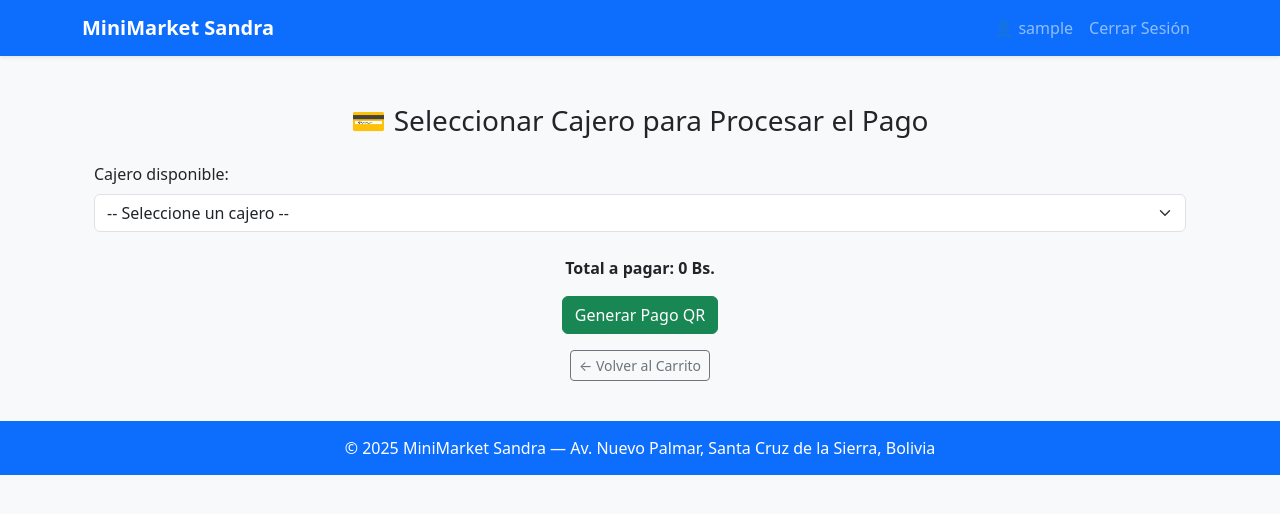
After one commit to NowIose/MiniMarketDespliegue, a Django app: page /ventas/carrito/pago/ in a window 1280 px wide. The commit adds this page. Shown: the top 514 px of the page. Run offline with Django 5.2, Linux system fonts and the light colour scheme; the visitor is signed in with stand-in values (Sample User, id 1); data comes from the database, SQL or seed files in the repository; data that the repository does not hold is empty; some libraries are stand-ins or nearby versions.

Commit message:
ListoCiclo2

```diff
--- a/Central/settings.py
+++ b/Central/settings.py
@@ -111,7 +111,7 @@ DATABASES = {
         'ENGINE': 'django.db.backends.postgresql',
         'NAME': 'db_market',
         'USER': 'postgres',
-        'PASSWORD': '2077',
+        'PASSWORD': 'gabo2004',
         'HOST': 'localhost',   # en minúsculas, no "LOCALHOST"
         'PORT': '5432',
     }
--- /dev/null
+++ b/Ventas/templates/ventas/seleccionar_cajero.html
@@ -0,0 +1,30 @@
+{% extends "base.html" %}
+{% block title %}Seleccionar Cajero{% endblock %}
+
+{% block content %}
+<div class="container mt-5">
+  <h3 class="text-center mb-4">💳 Seleccionar Cajero para Procesar el Pago</h3>
+
+  <form method="POST">
+    {% csrf_token %}
+    <div class="mb-3">
+      <label for="cajero" class="form-label">Cajero disponible:</label>
+      <select name="cajero" id="cajero" class="form-select" required>
+        <option value="">-- Seleccione un cajero --</option>
+        {% for c in cajeros %}
+          <option value="{{ c.usuario.id }}">{{ c.usuario.username }} - {{ c.cargo.cargo }}</option>
+        {% endfor %}
+      </select>
+    </div>
+
+    <div class="text-center mt-4">
+      <p class="fw-bold">Total a pagar: {{ total }} Bs.</p>
+      <button type="submit" class="btn btn-success">Generar Pago QR</button>
+    </div>
+  </form>
+
+  <div class="mt-3 text-center">
+    <a href="{% url 'ver_carrito' %}" class="btn btn-outline-secondary btn-sm">← Volver al Carrito</a>
+  </div>
+</div>
+{% endblock %}
--- a/Ventas/templates/ventas/ver_carrito.html
+++ b/Ventas/templates/ventas/ver_carrito.html
@@ -57,7 +57,9 @@
 
     <div class="text-end mt-3">
       <h4>Total: <strong>{{ total }} Bs.</strong></h4>
-      <a href="#" class="btn btn-success mt-2">💳 Proceder al pago</a>
+      <form method="get" action="{% url 'pago_qr' %}">
+        <button type="submit" class="btn btn-success mt-2">💳 Proceder al pago</button>
+      </form>
     </div>
 
   {% else %}
--- a/Ventas/urls.py
+++ b/Ventas/urls.py
@@ -8,5 +8,6 @@ urlpatterns = [
     path('carrito/actualizar/<int:item_id>/<str:accion>/', views.actualizar_cantidad, name='actualizar_cantidad'),
     path('carrito/eliminar/<int:item_id>/', views.eliminar_item, name='eliminar_item'),
     path('carrito/vaciar/', views.vaciar_carrito, name='vaciar_carrito'),
+    path('carrito/pago/', views.pago_qr, name='pago_qr'),
 ]
     # Otras rutas de Ventas pueden ir aquí
--- a/Ventas/views.py
+++ b/Ventas/views.py
@@ -74,3 +74,72 @@ def vaciar_carrito(request):
     carrito.items.all().delete()
     messages.info(request, "Se vació tu carrito.")
     return redirect('ver_carrito')
+
+from django.shortcuts import render, redirect
+from django.contrib.auth.decorators import login_required
+from io import BytesIO
+import qrcode, base64
+from Usuarios.models import Cliente, Empleado, CargoLaboral
+from Ventas.models import Carrito, DetalleVenta, MetodoPago, Venta
+#from Notificaciones.models import Notificacion  # opcional si usas tabla Notificacion
+
+@login_required
+def pago_qr(request):
+    carrito, _ = Carrito.objects.get_or_create(usuario=request.user)
+    items = carrito.items.select_related('producto')
+    total = carrito.total()
+
+    # Crear cliente si no existe
+    cliente, creado = Cliente.objects.get_or_create(usuario=request.user)
+
+    # Cajeros activos
+    cargo_cajero = CargoLaboral.objects.filter(cargo__iexact="Cajero").first()
+    cajeros = Empleado.objects.filter(estado=True, cargo=cargo_cajero)
+
+    if request.method == "POST":
+        id_cajero = request.POST.get("cajero")
+
+        # ✅ Manejo de empleado según tipo de usuario
+        try:
+            empleado = Empleado.objects.get(usuario_id=request.user.id)
+        except Empleado.DoesNotExist:
+            empleado = Empleado.objects.get(usuario_id=id_cajero)
+
+        # Generar QR
+        datos_pago = f"Pago de {total} Bs. por {request.user.username} - Supermercado XYZ (Cajero: {empleado.usuario.username})"
+        qr = qrcode.make(datos_pago)
+        buffer = BytesIO()
+        qr.save(buffer, format="PNG")
+        qr_base64 = base64.b64encode(buffer.getvalue()).decode()
+
+        # Crear venta
+        metodo_pago, _ = MetodoPago.objects.get_or_create(descripcion="Pago QR")
+
+        venta = Venta.objects.create(
+            id_cliente=cliente,
+            id_empleado=empleado,
+            id_pago=metodo_pago,
+            descuento=0
+        )
+
+        for item in items:
+            DetalleVenta.objects.create(
+                id_venta=venta,
+                id_producto=item.producto,
+                cantidad=item.cantidad
+            )
+
+        carrito.items.all().delete()
+
+        return render(request, "ventas/pago_qr.html", {
+            "qr_base64": qr_base64,
+            "total": total,
+            "cajero": empleado,
+            "nuevo_cliente": creado
+        })
+
+    # Vista GET
+    return render(request, "ventas/seleccionar_cajero.html", {
+        "cajeros": cajeros,
+        "total": total
+    })
```
Also changed, not shown: Ventas/templates/ventas/pago_qr.html (added, +20 -0 lines).
